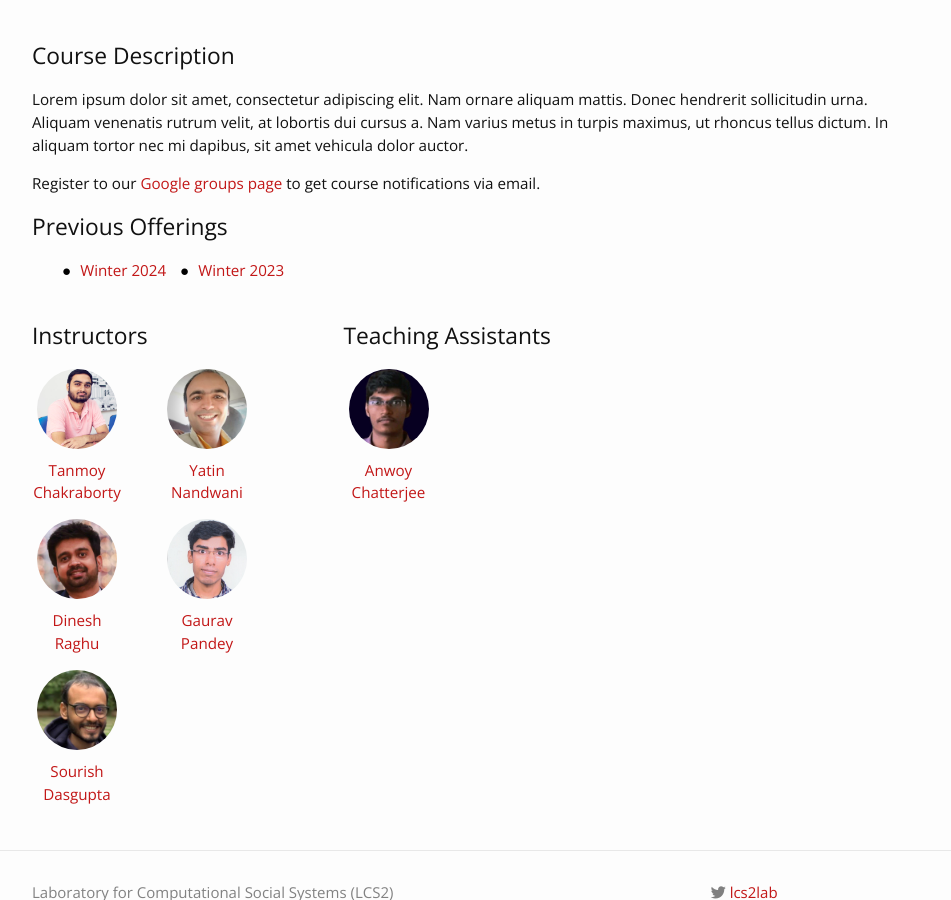
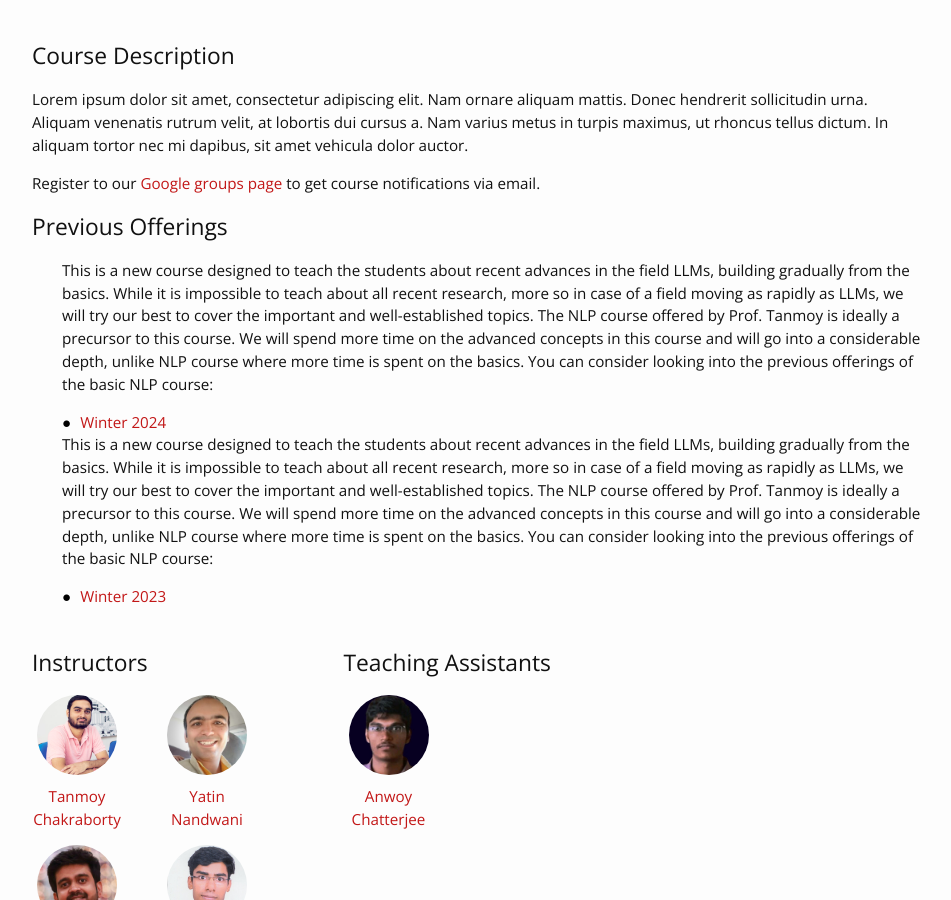
Before and after one commit to lcs2-iitd/ELL881-AIL821-2401, a Jekyll site: the page built from index.md, in a window 1280 px wide and 900 px high, scrolled down 436 px. Shown: the whole window, without its empty margins (163-1114 px from the left). Built offline with Jekyll 4.4.1, drawn with Linux system fonts in a browser that asks for light colours; nearby versions of some CDN libraries.

Commit message:
Update home.html

```diff
--- a/_layouts/home.html
+++ b/_layouts/home.html
@@ -18,6 +18,10 @@ layout: default
     <h2>Previous Offerings</h2>
     <ul class="previous-offerings">
     {% for offer in site.data.previous_offering.offerings %}
+        <p>This is a new course designed to teach the students about recent advances in the field LLMs, building gradually from the basics. While it is impossible to teach about all recent research, more so in case of a field moving as rapidly as LLMs, we will try our best to cover the important and well-established topics.
+
+            The NLP course offered by Prof. Tanmoy is ideally a precursor to this course. We will spend more time on the advanced concepts in this course and will go into a considerable depth, unlike NLP course where more time is spent on the basics. You can consider looking into the previous offerings of the basic NLP course:
+        </p>
     <li><a href="{{ offer.url }}">{{offer.title}}</a></li>
     {% endfor %}
     </ul>
```
